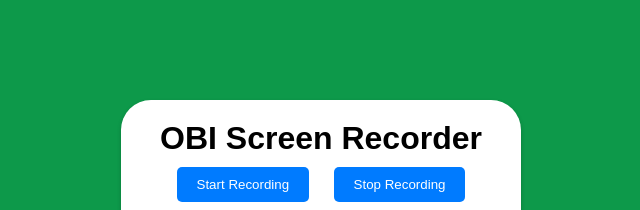
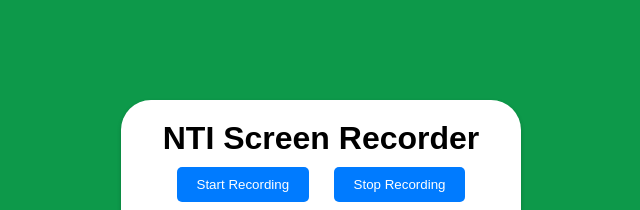
Before and after one commit to obiokoye/screen-recorder-web-app, a plain HTML site: page index.html in a window 1280 px wide. Shown: the top 210 px of the page, without its empty margins (391-1031 px from the left). Drawn offline with Linux system fonts and the light colour scheme.

Commit message:
Update index.html

```diff
--- a/index.html
+++ b/index.html
@@ -9,7 +9,7 @@
 </head>
 <body>
     <div class="container">
-        <h1>OBI Screen Recorder</h1>
+        <h1>NTI Screen Recorder</h1>
         <button id="startRecording">Start Recording</button>
         <button id="stopRecording" >Stop Recording</button>
         <button id="downloadVideo" ><i class="fas fa-download"></i> Download Video</button>
```
